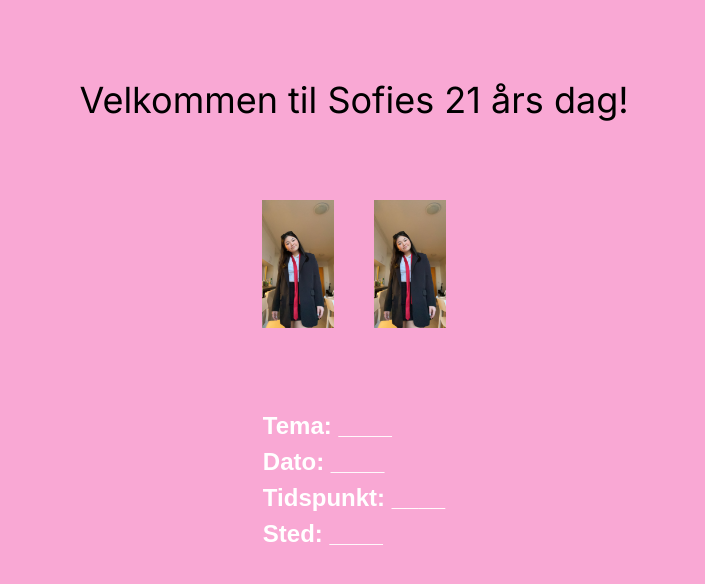
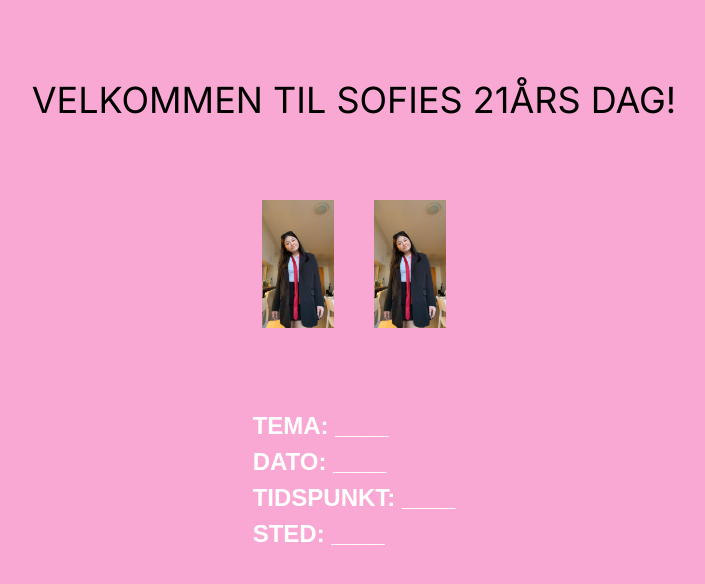
Before and after one commit to songu5275/sofies-bursdag, a Next.js app: page / in a window 1280 px wide. Shown: the top 584 px of the page, without its empty margins (286-991 px from the left). Built offline with nearby package versions, Linux system fonts and the light colour scheme.

Commit message:
5.utkast

```diff
--- a/app/page.tsx
+++ b/app/page.tsx
@@ -5,16 +5,16 @@ export default function Home() {
   return (
     <div className="bg-pink-300 min-h-screen">
       <div className="flex flex-col justify-center items-center">
-        <h1 className="text-4xl m-20">Velkommen til Sofies 21 års dag!</h1>
+        <h1 className="text-4xl m-20">VELKOMMEN TIL SOFIES 21ÅRS DAG!</h1>
         <div className="flex gap-10">
           <Image src={sofie} alt="Vercel Logo" width={72} height={16} />
           <Image src={sofie} alt="Vercel Logo" width={72} height={16} />
         </div>
         <div className="m-20">
-          <p style={{ fontFamily: 'Arial, sans-serif', fontWeight: 'bold', fontSize: '1.5rem', color: 'white' }}>Tema: ____ </p>
-          <p style={{ fontFamily: 'Arial, sans-serif', fontWeight: 'bold', fontSize: '1.5rem', color: 'white' }}>Dato: ____</p>
-          <p style={{ fontFamily: 'Arial, sans-serif', fontWeight: 'bold', fontSize: '1.5rem', color: 'white' }}>Tidspunkt: ____</p>
-          <p style={{ fontFamily: 'Arial, sans-serif', fontWeight: 'bold', fontSize: '1.5rem', color: 'white' }}>Sted: ____</p>
+          <p style={{ fontFamily: 'Arial, sans-serif', fontWeight: 'bold', fontSize: '1.5rem', color: 'white' }}>TEMA: ____ </p>
+          <p style={{ fontFamily: 'Arial, sans-serif', fontWeight: 'bold', fontSize: '1.5rem', color: 'white' }}>DATO: ____</p>
+          <p style={{ fontFamily: 'Arial, sans-serif', fontWeight: 'bold', fontSize: '1.5rem', color: 'white' }}>TIDSPUNKT: ____</p>
+          <p style={{ fontFamily: 'Arial, sans-serif', fontWeight: 'bold', fontSize: '1.5rem', color: 'white' }}>STED: ____</p>
         </div>
       </div>
     </div>
```
